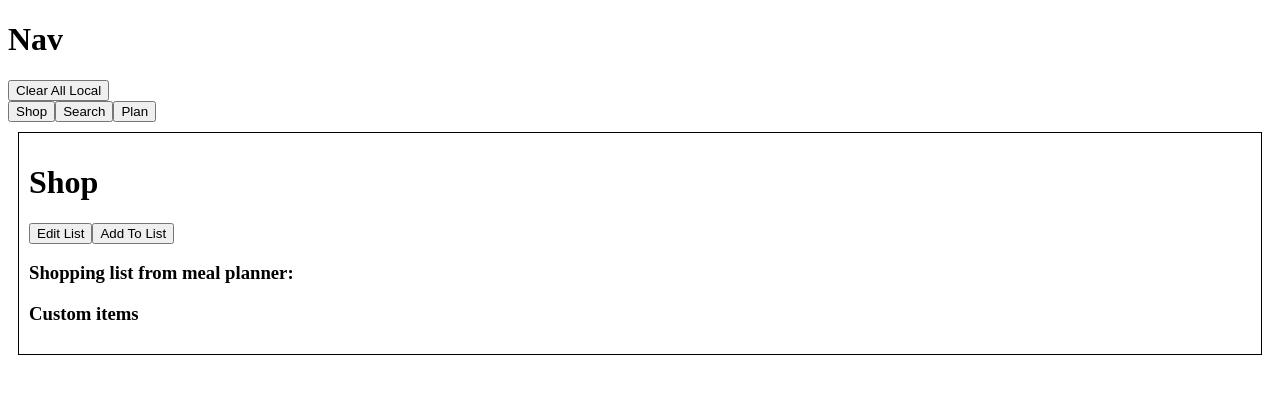
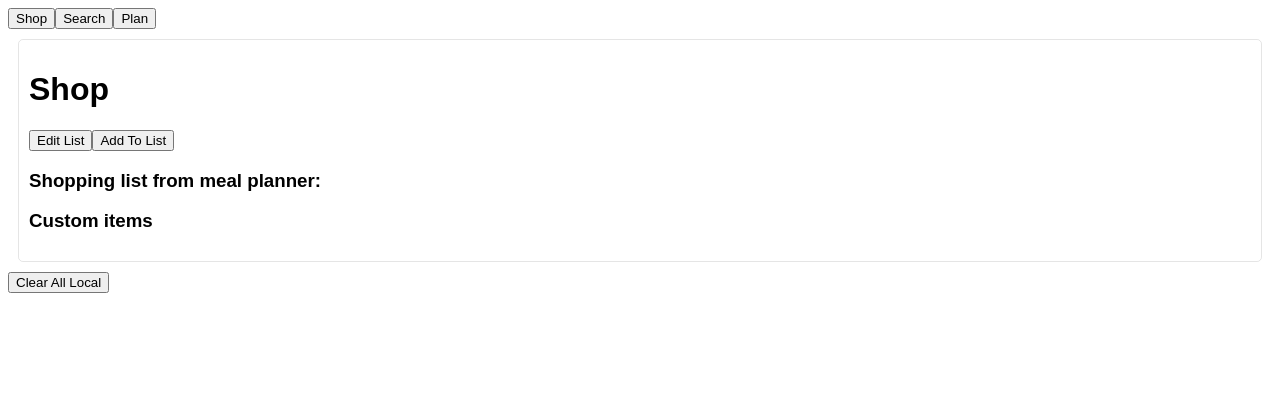
Before and after one commit to Rymierymie/recipe-book-vue, a Vue app: page / in a window 1280 px wide. Shown: the top 394 px of the page. Built offline with nearby package versions, Linux system fonts and the light colour scheme.

Commit message:
Time to get more recipes in the book!

```diff
--- a/src/App.vue
+++ b/src/App.vue
@@ -1,6 +1,5 @@
 <template>
   <div id="app">
-    <navigation msg="Nav"/>
     <button @click="display('shop')">Shop</button>
     <button @click="display('search')">Search</button>
     <button @click="display('plan')">Plan</button>
@@ -13,11 +12,11 @@
     <div v-if="this.selected=='shop'" class="component" id="shop-component">
       <shop />
     </div>
+    <button @click="clear_all_local()">Clear All Local</button>
   </div>
 </template>
 
 <script>
-import Nav from './components/Nav.vue'
 import Search from './components/Search.vue'
 import Plan from './components/Plan.vue'
 import Shop from './components/Shop.vue'
@@ -30,7 +29,6 @@ export default {
     }
   },
   components: {
-    navigation: Nav,
     search: Search,
     mealplanner: Plan,
     shop: Shop
@@ -39,6 +37,11 @@ export default {
     display(elem){
        this.selected = elem;
        console.log(this.selected);
+    },
+    clear_all_local(){
+      localStorage.clear();
+      /* eventBus.$emit('local_cleared', true); */
+      alert("Local Storage Cleared!")
     }
 
   }
@@ -47,10 +50,15 @@ export default {
 
 <style>
 
+#app {
+  font-family: Arial, Helvetica, sans-serif;
+}
+
 .component {
   margin: 10px 10px;
   padding: 10px 10px;
-  border: solid 1px black;
+  border: solid 1px rgba(0, 0, 0,0.1);
+  border-radius: 5px;
 }
 
 </style>
--- a/src/components/Nav.vue
+++ /dev/null
@@ -1,31 +0,0 @@
-<template>
-  <div class="hello">
-    <h1>{{ msg }}</h1>
-    <button @click="clear_all_local()">Clear All Local</button>
-  </div>
-</template>
-
-<script>
-//import { eventBus } from '../event-bus';
-
-export default {
-  name: 'HelloWorld',
-  props: {
-    msg: String
-  },
-  methods: {
-    clear_all_local(){
-      localStorage.clear();
-      /* eventBus.$emit('local_cleared', true); */
-      alert("Local Storage Cleared!")
-    }
-  }
-}
-</script>
-
-<!-- Add "scoped" attribute to limit CSS to this component only -->
-<style scoped>
-
-
-
-</style>
--- a/src/components/Plan.vue
+++ b/src/components/Plan.vue
@@ -160,7 +160,6 @@ export default {
             mealPlanChange: function(){
                 console.log("mealPlanChange")
                 this.meal_plan_summary_builder()
-                console.log(this.meal_plan_summary)
                 eventBus.$emit('meal_plan_summary_change', this.meal_plan_summary);
                 localStorage.setItem('meal_plan', JSON.stringify(this.meal_plan))
             },
@@ -189,9 +188,8 @@ export default {
                             }
                     }
                 }
-           // Need to confirm if I'm doubling up things here assignging to the component and then returning
            component.meal_plan_summary = meals;
-           return component.meal_plan_summary
+           //return component.meal_plan_summary
        },
       reset_planner(){
           this.meal_plan = {
@@ -266,6 +264,8 @@ export default {
             }
         }
     }
+    this.meal_plan_summary_builder()
+    eventBus.$emit('meal_plan_summary_change', this.meal_plan_summary);
       }
 
 }
--- a/src/components/Shop.vue
+++ b/src/components/Shop.vue
@@ -268,7 +268,6 @@ export default {
                     if (list[item].checked == true){
                         console.log("this item is checked!");
                         let id = list[item].item;
-                        //
                         console.log(id);
                         let selected = document.getElementById(id);
                         //`${id}`
```
